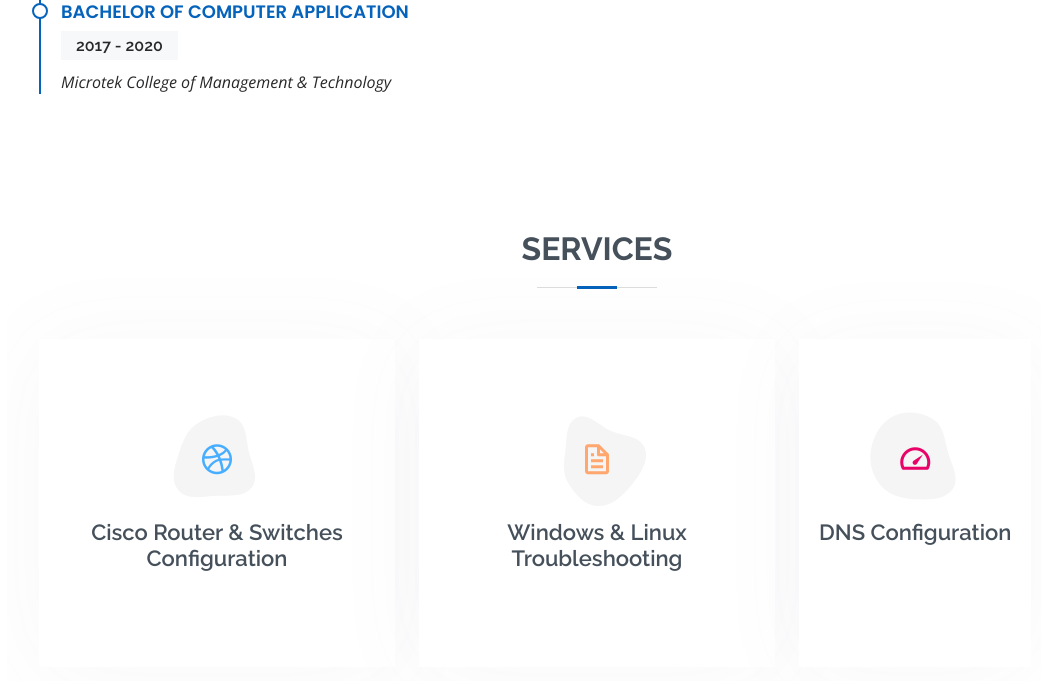
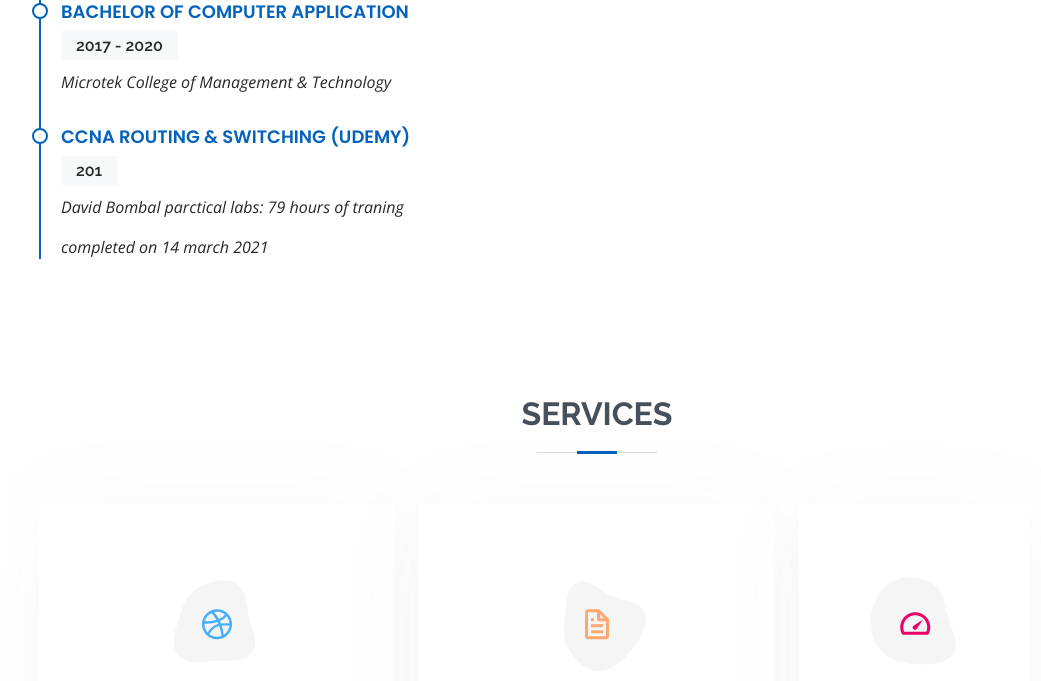
Before and after one commit to DarkTangent01/mayankksrivastavaa, a plain HTML site: page index.html in a window 1280 px wide. Shown: the part 2620-3301 px from the top of the page, without its empty margins (93-1134 px from the left). Drawn offline with nearby package versions, Linux system fonts and the light colour scheme.

Commit message:
Update index.html

```diff
--- a/index.html
+++ b/index.html
@@ -252,6 +252,13 @@
               <p><em>Microtek College of Management &amp; Technology</em></p>
             </div>
 
+            <div class="resume-item">
+              <h4>CCNA Routing & Switching (Udemy)</h4>
+              <h5>201</h5>
+              <p><em>David Bombal parctical labs: 79 hours of traning</em></p>
+              <p><em>completed on 14 march 2021</em></p>
+            </div>
+
           </div>
           <div class="col-lg-6">
             <h3 class="resume-title">Competition &amp; Experience</h3>
```
